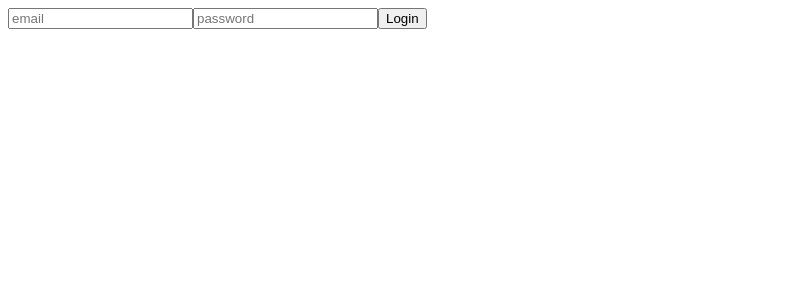
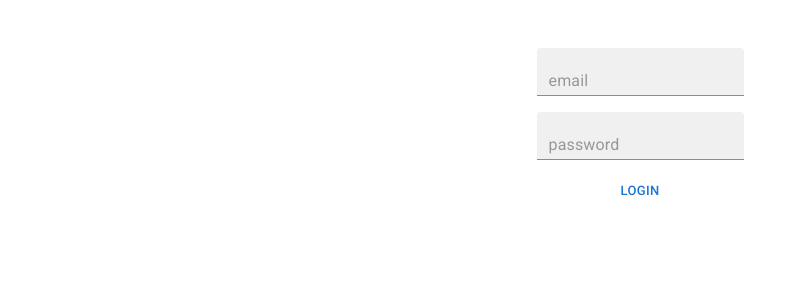
Before and after one commit to artgaid/My-first-App-ReactJS, a React (Create React App) app in the folder my-app/: page / in a window 1280 px wide. Shown: the top 300 px of the page, without its empty margins (0-799 px from the left). Built offline with nearby package versions, Linux system fonts and the light colour scheme.

Commit message:
React v10.2(update design)

```diff
--- a/my-app/src/Components/AuthComponent/authComponent.js
+++ b/my-app/src/Components/AuthComponent/authComponent.js
@@ -2,6 +2,7 @@ import { useEffect, useState } from "react";
 import { useDispatch, useSelector } from "react-redux";
 import { useHistory } from "react-router";
 import { fetchUser } from "../../actions/userAction";
+import { Button, Grid, TextField, Typography } from "@material-ui/core";
 
 const AuthComponent = () => {
   const [email, setEmail] = useState("");
@@ -33,22 +34,43 @@ const AuthComponent = () => {
   };
   return (
     <>
-      <form onSubmit={handlerSubmit}>
-        <input
+      <Grid
+        mt={4}
+        container
+        direction="column"
+        justifyContent="center"
+        alignItems="center"
+        spacing={2}
+        component="form"
+        onSubmit={handlerSubmit}
+      >
+        <Grid item>
+          <TextField
             type="email"
+            size="small"
+            variant="filled"
             value={email}
             onChange={(e) => setEmail(e.target.value)}
             placeholder="email"
           />
-        <input
+        </Grid>
+        <Grid item>
+          <TextField
             type="password"
+            size="small"
+            variant="filled"
             value={password}
             onChange={(e) => setPassword(e.target.value)}
             placeholder="password"
           />
-        <button type="submit">Login</button>
-      </form>
-      {errorFlg && <div>Error : EMAIL or PASSWORD</div>}
+        </Grid>
+        <Grid item>
+          <Button size="small" type="submit">
+            Login
+          </Button>
+        </Grid>
+      </Grid>
+      {errorFlg && <Typography>Error : EMAIL or PASSWORD</Typography>}
     </>
   );
 };
--- a/my-app/src/Components/MainComponent/main.js
+++ b/my-app/src/Components/MainComponent/main.js
@@ -7,7 +7,7 @@ function Main() {
     <>
       <Box
         sx={{
-          m: 2,
+          mt: 4,
           display: "flex",
           alignItems: "center",
           justifyContent: "center",
```
Lines whose indentation alone changed are shown as unchanged.
